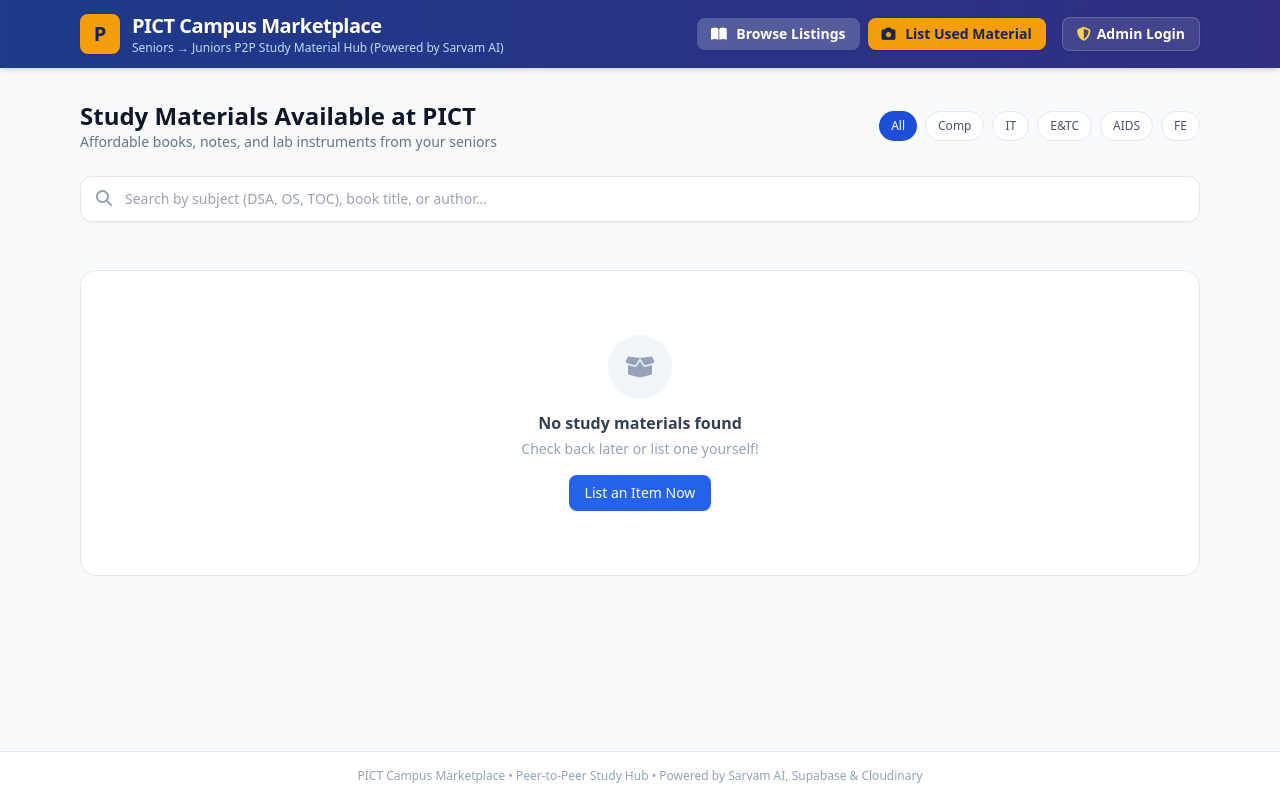
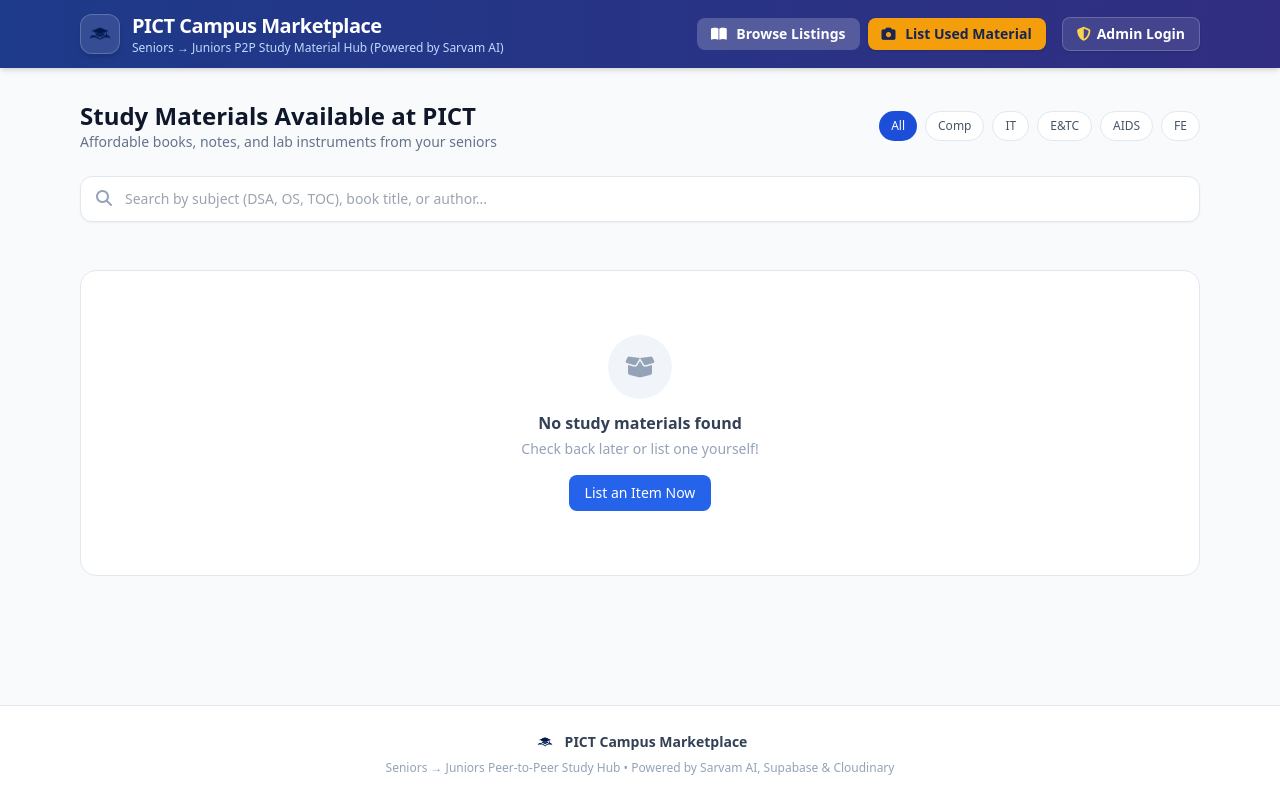
Before and after one commit to pankajadsul622008-blip/PICT_OLX, a Python web app: template src/templates/index.html in a window 1280 px wide. Run offline with Jinja, Linux system fonts and the light colour scheme; the template is opened without the code that fills it, so the values that code supplies are empty; some libraries are stand-ins or nearby versions.

Commit message:
feat: set custom graduation cap & open book logo as favicon and header brand logo

```diff
--- a/src/templates/index.html
+++ b/src/templates/index.html
@@ -5,6 +5,8 @@
   <meta charset="UTF-8">
   <meta name="viewport" content="width=device-width, initial-scale=1.0">
   <title>PICT Campus Marketplace | Study Material OLX</title>
+  <link rel="icon" type="image/png" href="/static/favicon.png">
+  <link rel="apple-touch-icon" href="/static/logo.png">
   <script src="https://cdn.tailwindcss.com"></script>
   <link rel="stylesheet" href="https://cdnjs.cloudflare.com/ajax/libs/font-awesome/6.4.0/css/all.min.css">
   <script src="https://cdn.jsdelivr.net/npm/sweetalert2@11"></script>
@@ -15,9 +17,7 @@
   <header class="bg-gradient-to-r from-blue-900 to-indigo-900 text-white shadow-md sticky top-0 z-40">
     <div class="max-w-6xl mx-auto px-4 py-3 flex flex-col md:flex-row items-center justify-between gap-3">
       <div class="flex items-center space-x-3 cursor-pointer" onclick="switchTab('browse')">
-        <div class="w-10 h-10 bg-amber-500 rounded-lg flex items-center justify-center font-bold text-blue-950 text-xl shadow">
-          P
-        </div>
+        <img src="/static/logo.png" alt="PICT Campus Marketplace Logo" class="w-10 h-10 object-contain rounded-xl bg-white/10 p-0.5 shadow-md border border-white/20">
         <div>
           <h1 class="text-xl font-bold tracking-tight">PICT Campus Marketplace</h1>
           <p class="text-xs text-blue-200">Seniors &rarr; Juniors P2P Study Material Hub (Powered by Sarvam AI)</p>
@@ -402,8 +402,12 @@
     </div>
   </div>
 
-  <footer class="bg-white border-t border-slate-200 py-4 text-center text-xs text-slate-400">
-    PICT Campus Marketplace &bull; Peer-to-Peer Study Hub &bull; Powered by Sarvam AI, Supabase & Cloudinary
+  <footer class="bg-white border-t border-slate-200 py-6 text-center text-xs text-slate-500">
+    <div class="flex items-center justify-center gap-2 mb-1.5">
+      <img src="/static/logo.png" alt="PICT OLX" class="w-6 h-6 object-contain rounded-md inline-block">
+      <span class="font-bold text-slate-700 text-sm">PICT Campus Marketplace</span>
+    </div>
+    <p class="text-slate-400">Seniors &rarr; Juniors Peer-to-Peer Study Hub &bull; Powered by Sarvam AI, Supabase &amp; Cloudinary</p>
   </footer>
 
   <script>
```
Also changed, not shown: src/handlers/http_handler.py (+13 -0 lines), documentation.md (line endings or trailing spaces), static/favicon.png (added), static/logo.png (added).
